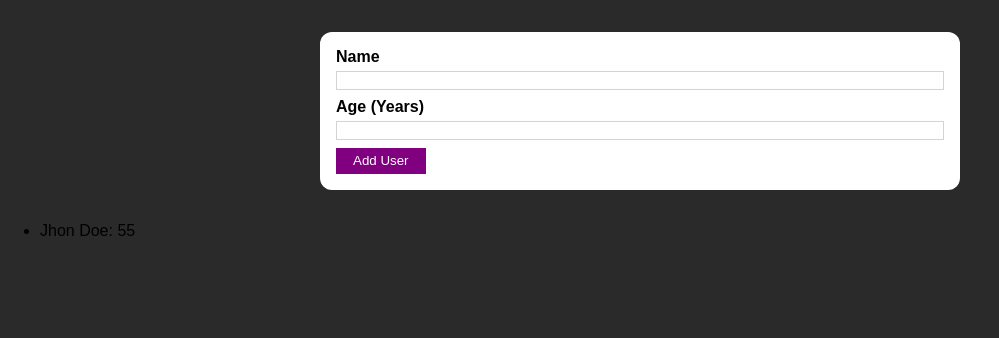
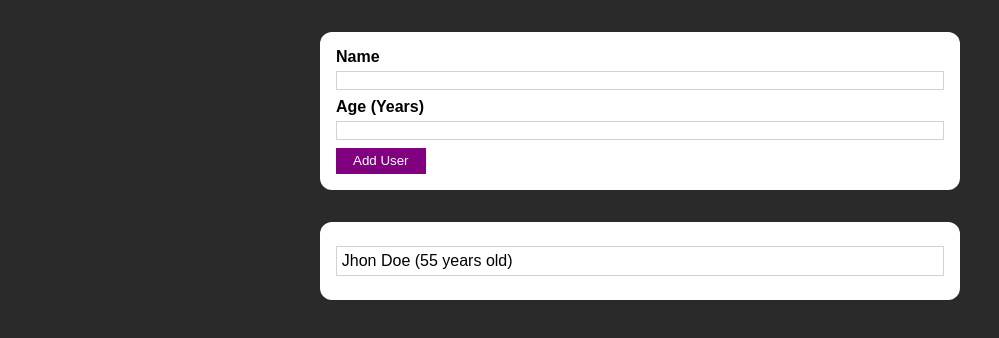
Before and after one commit to harumamburu/userDB, a React (Create React App) app: page / in a window 1280 px wide. Shown: the top 338 px of the page, without its empty margins (0-999 px from the left). Built offline with nearby package versions, Linux system fonts and the light colour scheme.

Commit message:
Add user list component

```diff
--- a/src/App.js
+++ b/src/App.js
@@ -1,6 +1,7 @@
 import { useState } from "react";
 
 import UserForm from "./components/users/userform/UserForm";
+import UserList from "./components/users/userlist/UserList";
 
 function App() {
   const [users, setUsers] = useState([{id: "u1", name: "Jhon Doe", age: "55"}]);
@@ -8,11 +9,7 @@ function App() {
   return (
     <div>
       <UserForm onNewUser={user => setUsers(oldUsers => [...oldUsers, user])} />
-      <ul>
-        {users.map(user => (
-          <li key={user.id}>{user.name + ": " + user.age}</li>
-        ))}
-      </ul>
+      <UserList users={users} />
     </div>
   );
 }
--- /dev/null
+++ b/src/components/users/userlist/UserList.js
@@ -0,0 +1,16 @@
+import Card from "../../ui/Card";
+import styles from "./UserList.module.css";
+
+const UserList = props => {
+  return (
+    <Card>
+      <ul className={styles["list"]}>
+        {props.users.map(user => (
+          <li key={user.id}>{user.name + " (" + user.age + " years old)"}</li>
+        ))}
+      </ul>
+    </Card>
+  );
+};
+
+export default UserList;
--- /dev/null
+++ b/src/components/users/userlist/UserList.module.css
@@ -0,0 +1,15 @@
+.list {
+  list-style-type: none;
+  padding: 0;
+  margin-block: 0.5rem;
+}
+
+.list li {
+  border: 1px solid lightgray;
+  padding: 0.3rem;
+  margin-bottom: 0.5rem;
+}
+
+.list li:last-child {
+  margin-bottom: 0;
+}
```
